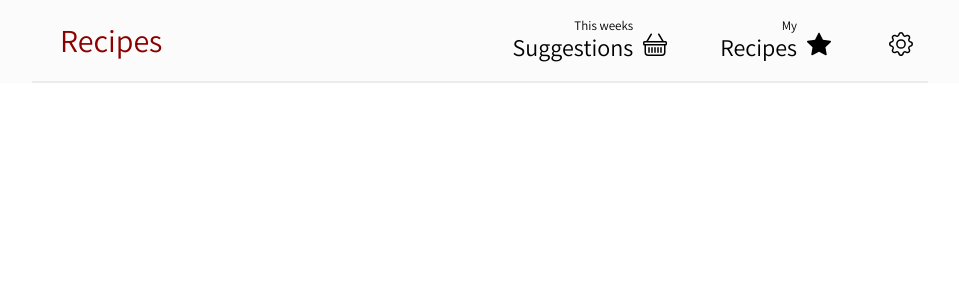
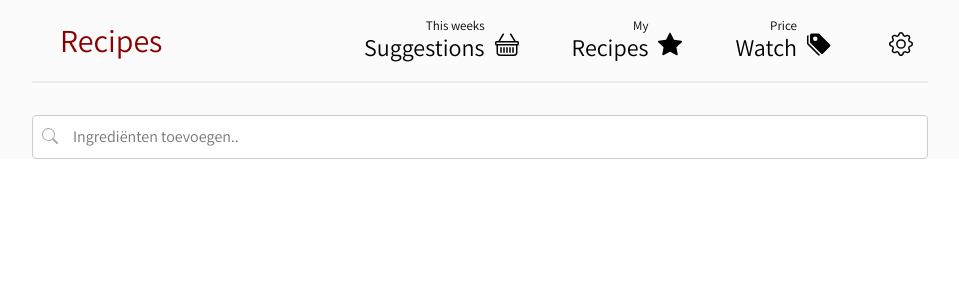
Before and after one commit to sander102907/recipes-suggestions-app, a React (Create React App) app in the folder frontend/: page /pricewatch in a window 1280 px wide. Shown: the top 300 px of the page, without its empty margins (160-1119 px from the left). Built offline with nearby package versions, Linux system fonts and the light colour scheme.

Commit message:
initial setup

```diff
--- a/frontend/src/App.js
+++ b/frontend/src/App.js
@@ -2,6 +2,7 @@ import React from "react";
 import "./App.css";
 import Suggestions from "./pages/suggestions/suggestions";
 import Recipes from "./pages/recipes/recipes";
+import Pricewatch from "./pages/pricewatch/pricewatch";
 import Settings from "./pages/settings/settings";
 import Navigation from "./components/navigation/navigation";
 import { BrowserRouter, Routes, Route } from "react-router-dom";
@@ -14,6 +15,7 @@ const App = () => {
         <Routes>
           <Route path="/" element={<Suggestions />} />
           <Route path="/recipes" element={<Recipes />} />
+          <Route path="/pricewatch" element={<Pricewatch />} />
           <Route path="/settings" element={<Settings />} />
         </Routes>
       </BrowserRouter>
--- a/frontend/src/components/navigation/navigation.js
+++ b/frontend/src/components/navigation/navigation.js
@@ -1,7 +1,7 @@
 import React from "react";
 import { Nav, NavItem } from "react-bootstrap";
 import { NavLink } from "react-router-dom";
-import { Basket, Star, Gear, StarFill } from "react-bootstrap-icons";
+import { Basket, Star, Gear, StarFill, TagsFill } from "react-bootstrap-icons";
 import "./navigation.css";
 
 const tabs = [
@@ -16,9 +16,9 @@ const tabs = [
     label: "My Recipes",
   },
   {
-    route: "/settings",
-    icon: Gear,
-    label: "Settings",
+    route: "/pricewatch",
+    icon: TagsFill,
+    label: "Price Watch",
   },
 ];
 
@@ -69,6 +69,22 @@ const Navigation = (props) => {
             </NavItem>
             <NavItem>
               <NavLink
+                to="/pricewatch"
+                className={({ isActive }) =>
+                  isActive ? " nav-link active" : "nav-link"
+                }
+              >
+                <div className="nav-item top">
+                  <div className="nav-item-text">
+                    <div className="nav-item-top">Price</div>
+                    <div className="nav-item-bottom">Watch</div>
+                  </div>
+                  <TagsFill className="icon" size={24} />
+                </div>
+              </NavLink>
+            </NavItem>
+            <NavItem>
+              <NavLink
                 to="/settings"
                 className={({ isActive }) =>
                   isActive ? " nav-link active" : "nav-link"
--- /dev/null
+++ b/frontend/src/interfaces/PriceHistory.ts
@@ -0,0 +1,9 @@
+export interface PriceHistory {
+    id: number;
+    price: number;
+    isBonus: boolean;
+    bonusMechanism: null;
+    from: string;
+    until: string;
+    ingredientId: number;
+}
--- /dev/null
+++ b/frontend/src/pages/pricewatch/pricewatch.tsx
@@ -0,0 +1,33 @@
+import React, { useEffect, useRef, useState } from "react";
+import IngredientsSearchBar from "../../components/ingredientSearchBar/ingredientSearchBar";
+import { Ingredient } from "../../interfaces/Ingredient";
+import { PriceHistory } from "../../interfaces/PriceHistory";
+import "./pricewatch.css";
+import axios from "axios";
+import { AhIngredient } from "../../interfaces/AhIngredient";
+
+
+const Pricewatch = () => {
+  const [ingredient, setIngredient] = useState<Ingredient>();
+  const [priceHistory, setPriceHistory] = useState<PriceHistory[]>([]);
+  const ingredientsSearchBar = useRef<HTMLInputElement>(null);
+
+  const onClickIngredient = async (AhIngredient: Ingredient) => {
+    const ingredientResponse = await axios.get<Ingredient>(`/api/ingredients/ah/${AhIngredient.ahId}`);
+
+    setIngredient(ingredientResponse.data);
+
+    const response = await axios.get(`/api/ingredients/${ingredientResponse.data.id}/priceHistory`);
+
+    setPriceHistory(response.data);
+  }
+
+  return (
+    <>
+      <IngredientsSearchBar onClick={onClickIngredient} refVar={ingredientsSearchBar} />
+      {priceHistory.map(item => <p>{item.price}</p>)}
+    </>
+  );
+};
+
+export default Pricewatch;
```
Also changed, not shown: frontend/src/pages/pricewatch/pricewatch.css (added).
